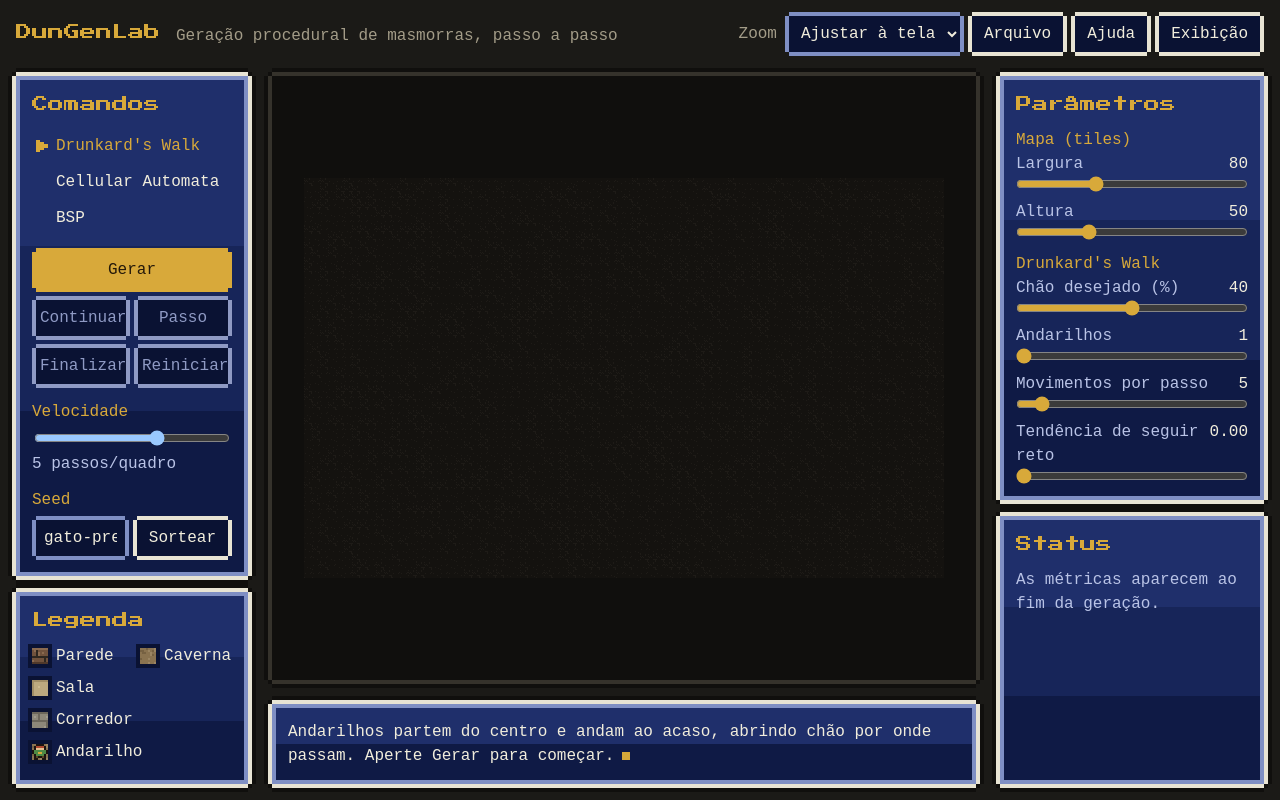
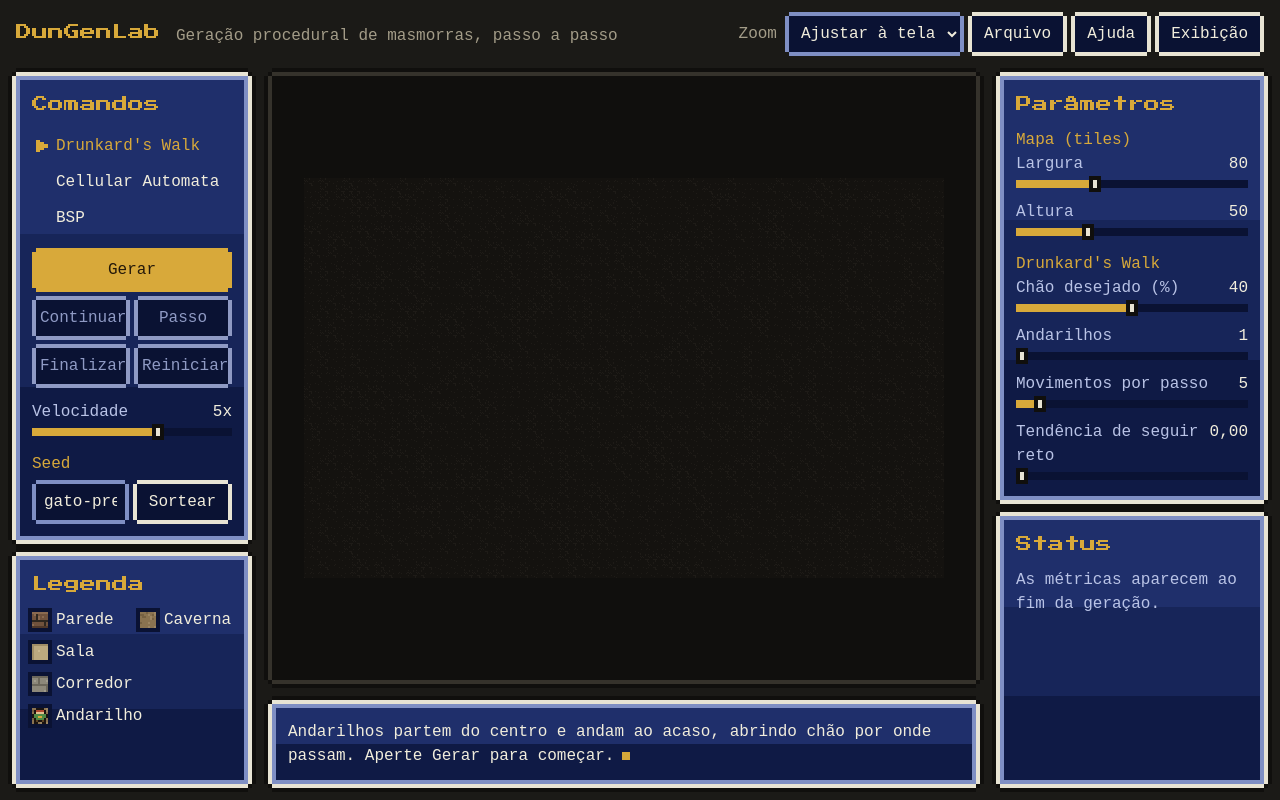
Before and after one commit to Hayversong/DunGenLab, a React (Vite) app: page / in a window 1280 px wide. Built offline with nearby package versions, Linux system fonts and the light colour scheme; a web font is replaced by a local one.

Commit message:
feat(ui): adiciona controle deslizante em pixel art

```diff
--- a/src/components/ParamField.module.css
+++ /dev/null
@@ -1,21 +0,0 @@
-.field {
-  display: grid;
-  grid-template-columns: 1fr auto;
-  gap: 0 var(--space-2);
-  align-items: baseline;
-}
-
-.field label {
-  color: var(--text-soft);
-}
-
-.field output {
-  font-variant-numeric: tabular-nums;
-}
-
-.field input {
-  grid-column: 1 / -1;
-  width: 100%;
-  margin: 0;
-  accent-color: var(--gold);
-}
--- a/src/components/ParamField.tsx
+++ b/src/components/ParamField.tsx
@@ -1,5 +1,5 @@
 import type { ParamDef } from "../core/types";
-import styles from "./ParamField.module.css";
+import { Slider } from "./ui/Slider";
 
 interface ParamFieldProps {
   def: ParamDef;
@@ -17,25 +17,20 @@ function decimalsOf(step: number): number {
 function formatParam(def: ParamDef, value: number): string {
   return def.type === "int"
     ? String(Math.round(value))
-    : value.toFixed(decimalsOf(def.step));
+    : value.toFixed(decimalsOf(def.step)).replace(".", ",");
 }
 
 export function ParamField({ def, value, onChange }: ParamFieldProps) {
-  const id = `param-${def.key}`;
-
   return (
-    <div className={styles.field}>
-      <label htmlFor={id}>{def.label}</label>
-      <output htmlFor={id}>{formatParam(def, value)}</output>
-      <input
-        id={id}
-        type="range"
-        min={def.min}
-        max={def.max}
-        step={def.step}
-        value={value}
-        onChange={(event) => onChange(def.key, event.target.valueAsNumber)}
-      />
-    </div>
+    <Slider
+      id={`param-${def.key}`}
+      label={def.label}
+      value={value}
+      min={def.min}
+      max={def.max}
+      step={def.step}
+      text={formatParam(def, value)}
+      onChange={(next) => onChange(def.key, next)}
+    />
   );
 }
--- a/src/components/PlaybackBar.module.css
+++ b/src/components/PlaybackBar.module.css
@@ -27,21 +27,6 @@
   grid-template-columns: 1fr 1fr 1fr;
 }
 
-.speed {
-  display: flex;
-  flex-direction: column;
-  gap: var(--space-1);
-}
-
-.speed label {
-  color: var(--gold);
-}
-
-.speed output {
-  color: var(--text-soft);
-  font-variant-numeric: tabular-nums;
-}
-
 @media (max-width: 1099px) {
   .buttons button {
     min-height: var(--touch);
--- a/src/components/PlaybackBar.tsx
+++ b/src/components/PlaybackBar.tsx
@@ -1,6 +1,7 @@
 import type { GenerationStatus } from "../hooks/useGeneration";
 import { SPEED_LEVELS } from "../hooks/useGeneration";
 import { Button } from "./ui/Button";
+import { Slider } from "./ui/Slider";
 import styles from "./PlaybackBar.module.css";
 
 interface PlaybackBarProps {
@@ -30,10 +31,8 @@ function closestLevel(speed: number): number {
 }
 
 function formatSpeed(speed: number): string {
-  if (speed >= 1) {
-    return speed === 1 ? "1 passo/quadro" : `${speed} passos/quadro`;
-  }
-  return `1 passo/${Math.round(1 / speed)} quadros`;
+  // Curto de propósito: divide a linha com o rótulo "Velocidade".
+  return speed >= 1 ? `${speed}x` : `1/${Math.round(1 / speed)}x`;
 }
 
 export function PlaybackBar({
@@ -99,22 +98,16 @@ export function PlaybackBar({
       </div>
 
       {showExtra && (
-        <div className={styles.speed}>
-          <label htmlFor="speed">Velocidade</label>
-          <input
+        <Slider
           id="speed"
-            type="range"
+          label="Velocidade"
           min={0}
           max={SPEED_LEVELS.length - 1}
           step={1}
           value={closestLevel(speed)}
-            aria-valuetext={formatSpeed(speed)}
-            onChange={(event) =>
-              onSpeedChange(SPEED_LEVELS[event.target.valueAsNumber] ?? speed)
-            }
+          text={formatSpeed(speed)}
+          onChange={(level) => onSpeedChange(SPEED_LEVELS[level] ?? speed)}
         />
-          <output htmlFor="speed">{formatSpeed(speed)}</output>
-        </div>
       )}
     </div>
   );
--- /dev/null
+++ b/src/components/ui/Slider.module.css
@@ -0,0 +1,86 @@
+.slider {
+  display: grid;
+  grid-template-columns: 1fr auto;
+  gap: 0 var(--space-2);
+  align-items: baseline;
+}
+
+.slider label {
+  color: var(--text-soft);
+}
+
+.slider output {
+  font-variant-numeric: tabular-nums;
+}
+
+/* A aparência do navegador sai, e a trilha e o pegador são redesenhados
+   como blocos. Cada navegador tem os seus seletores para essas partes. */
+.slider input {
+  grid-column: 1 / -1;
+  width: 100%;
+  height: 16px;
+  margin: 0;
+  background: none;
+  appearance: none;
+  cursor: pointer;
+}
+
+.slider input::-webkit-slider-runnable-track {
+  height: 8px;
+  /* Duas cores com corte seco: ouro até o valor, trilha escura depois. */
+  background: linear-gradient(
+    90deg,
+    var(--gold) 0 var(--fill),
+    var(--win-track) var(--fill) 100%
+  );
+}
+
+.slider input::-moz-range-track {
+  height: 8px;
+  background: linear-gradient(
+    90deg,
+    var(--gold) 0 var(--fill),
+    var(--win-track) var(--fill) 100%
+  );
+}
+
+.slider input::-webkit-slider-thumb {
+  width: 12px;
+  height: 16px;
+  /* Centraliza o pegador de 16 px na trilha de 8 px. */
+  margin-top: -4px;
+  background: var(--win-border);
+  border: 4px solid var(--stone-950);
+  border-radius: 0;
+  appearance: none;
+}
+
+.slider input::-moz-range-thumb {
+  box-sizing: border-box;
+  width: 12px;
+  height: 16px;
+  background: var(--win-border);
+  border: 4px solid var(--stone-950);
+  border-radius: 0;
+}
+
+.slider input:hover::-webkit-slider-thumb,
+.slider input:focus-visible::-webkit-slider-thumb {
+  background: var(--gold);
+}
+
+.slider input:hover::-moz-range-thumb,
+.slider input:focus-visible::-moz-range-thumb {
+  background: var(--gold);
+}
+
+.slider input:focus-visible {
+  outline-offset: 0;
+}
+
+@media (max-width: 1099px) {
+  /* Área de toque mais alta; a trilha continua do mesmo tamanho. */
+  .slider input {
+    height: var(--touch);
+  }
+}
--- /dev/null
+++ b/src/components/ui/Slider.tsx
@@ -0,0 +1,51 @@
+import type { CSSProperties } from "react";
+import styles from "./Slider.module.css";
+
+interface SliderProps {
+  id: string;
+  label: string;
+  value: number;
+  min: number;
+  max: number;
+  step: number;
+  // O valor por extenso, mostrado ao lado do rótulo e lido em voz alta.
+  text: string;
+  onChange: (value: number) => void;
+}
+
+// Controle deslizante: por baixo é o <input type="range"> do navegador, com
+// teclado e leitor de tela funcionando; só a aparência é trocada.
+export function Slider({
+  id,
+  label,
+  value,
+  min,
+  max,
+  step,
+  text,
+  onChange,
+}: SliderProps) {
+  const ratio = max > min ? (value - min) / (max - min) : 0;
+  // Posição do preenchimento da trilha, de 0% a 100%.
+  const style = {
+    "--fill": `${Math.min(1, Math.max(0, ratio)) * 100}%`,
+  } as CSSProperties;
+
+  return (
+    <div className={styles.slider}>
+      <label htmlFor={id}>{label}</label>
+      <output htmlFor={id}>{text}</output>
+      <input
+        id={id}
+        type="range"
+        min={min}
+        max={max}
+        step={step}
+        value={value}
+        aria-valuetext={text}
+        style={style}
+        onChange={(event) => onChange(event.target.valueAsNumber)}
+      />
+    </div>
+  );
+}
```
Lines whose indentation alone changed are shown as unchanged.
